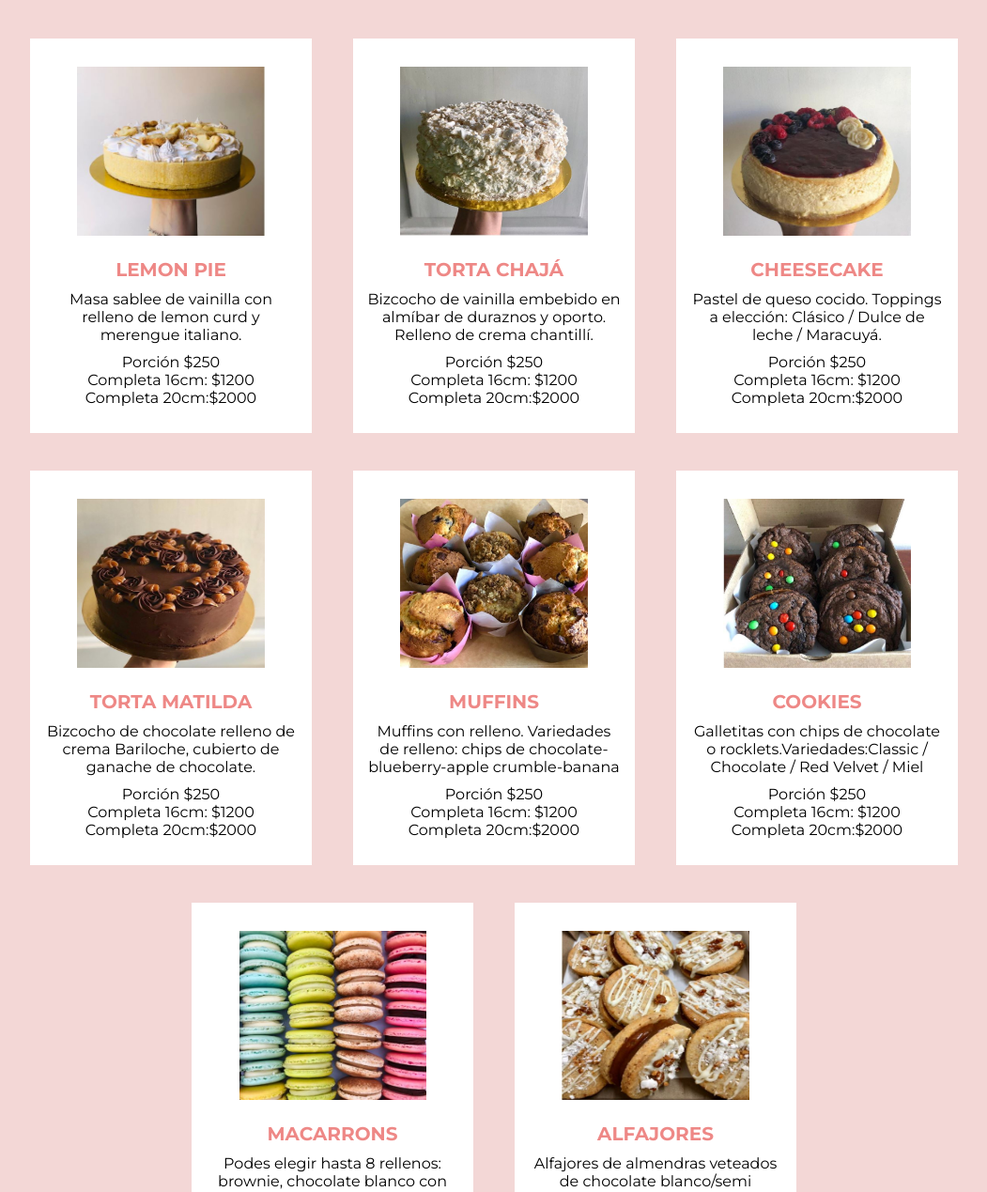
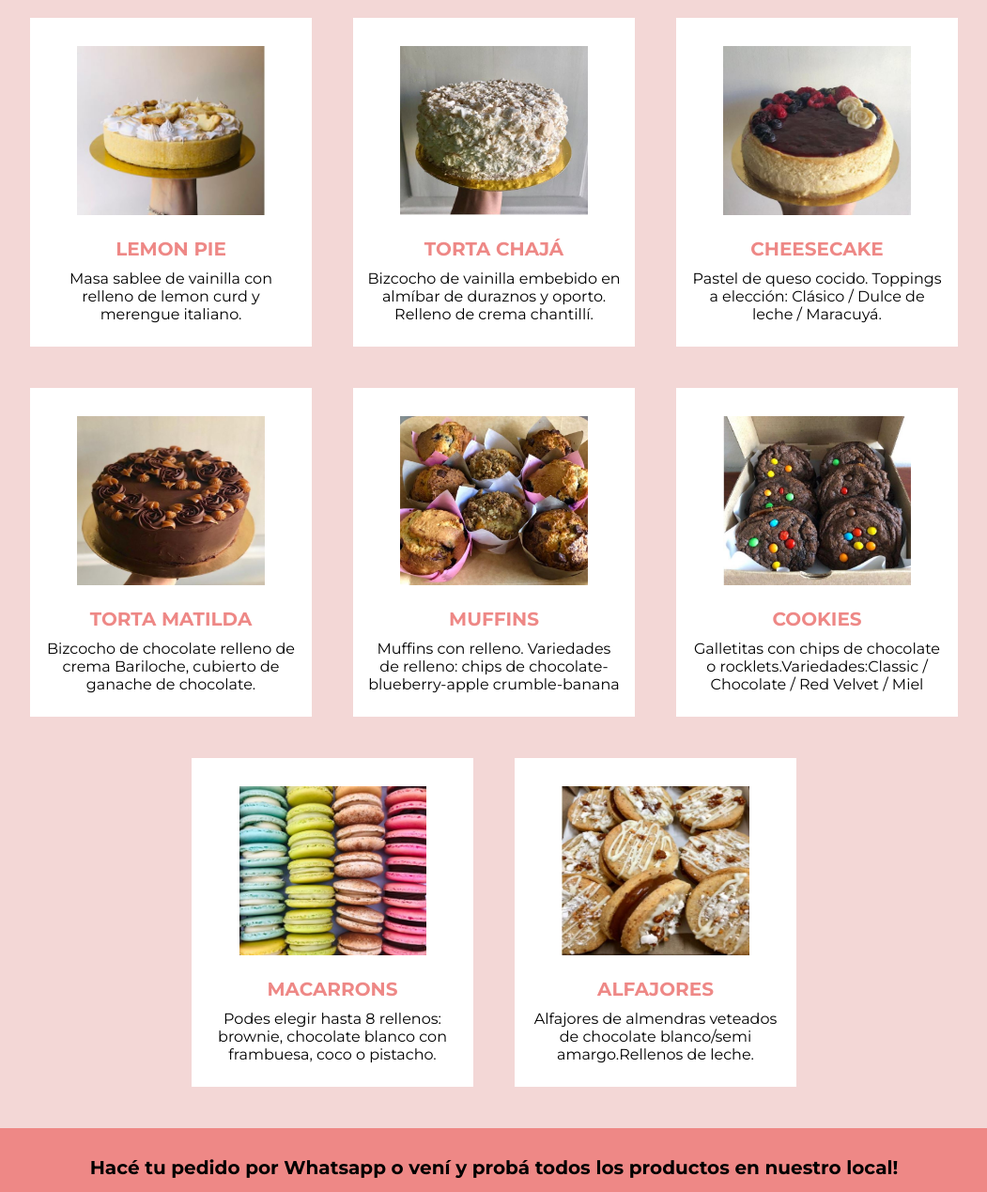
Before and after one commit to lsileika/Sucr-ePasteler-a, a plain HTML site: page paginas/productos.html in a window 1280 px wide. Shown: the part 530-1799 px from the top of the page at 94% size, without its empty margins (119-1170 px from the left). Drawn offline with nearby package versions, Linux system fonts and the light colour scheme.

Commit message:
Transicion menu y lista de productos

```diff
--- a/css/estilos.css
+++ b/css/estilos.css
@@ -401,6 +401,8 @@ main{
     #visitanos iframe{
         padding-top:20px;
     }
+
+    }
 }
 
 
@@ -467,10 +469,12 @@ header a{
     line-height: 25px;
     font-family: montserrat;
     font-weight: 500;
+    transition-duration: 0.4s;
 }
 
 header a:hover {
     color: white;
+    transform: scale(1.2,1.2);
 }
 
 #menu{
@@ -515,7 +519,7 @@ header a:hover {
 
 
 #inicioRecetas{
-    padding-top: 80px;
+    padding-top: 40px;
     padding-bottom: 80px;
     text-align: center;
     text-decoration: none;
@@ -872,13 +876,19 @@ header a:hover {
     padding-top: 30px;
     padding-bottom: 30px;
     width: 300px;
-    height: 420px;
+    height: 350px;
+    overflow: hidden;
     display: inline-block;
     text-decoration: none;
     background-color: white;
     text-align: center;
+    transition-duration: 0.4s;
 }
 
+.producto:hover{
+    width: 350px;
+    height: 450px;
+}
 
 .producto img{
     width: 200px;
@@ -892,7 +902,7 @@ header a:hover {
 }
 
 .producto p{
-    padding-bottom:10px;
+    padding-bottom:25px;
 
 }
 
--- a/paginas/productos.html
+++ b/paginas/productos.html
@@ -8,11 +8,13 @@
 
     <!-- CSS-->
     <link  rel="stylesheet" href="../css/estilos.css" type="text/css">
+    <link rel="stylesheet" href="https://raw.github.com/daneden/animate.css/master/animate.css"/>
 
     <!-- tipografias-->
     <link rel="preconnect" href="https://fonts.googleapis.com">
     <link rel="preconnect" href="https://fonts.gstatic.com" crossorigin>
     <link href="https://fonts.googleapis.com/css2?family=Montserrat:wght@300;400;500;600;700&family=Prata&display=swap" rel="stylesheet">
+
 </head>
 
 <body>
@@ -55,7 +57,7 @@
                 Completa 20cm:$2000<br>
                 </p>
             </div>
-            <div class="producto 2">
+            <div class="producto">
                 <img src="../Imagenes/tortachaja.JPG" alt="tortachaja"><br>
                 <h3>TORTA CHAJÁ</h3>
                 <p>Bizcocho de vainilla embebido en almíbar de duraznos y oporto. Relleno de crema chantillí.
@@ -66,7 +68,7 @@
                 Completa 20cm:$2000<br>
                 </p>
             </div>
-            <div class="producto 3">
+            <div class="producto">
                 <img src="../Imagenes/cheescake.JPG" alt="cheesecake"><br>
                 <h3>CHEESECAKE</h3>
                 <p>Pastel de queso cocido. Toppings a elección: Clásico / Dulce de leche / Maracuyá.
@@ -77,7 +79,7 @@
                 Completa 20cm:$2000<br>
                 </p>
             </div>
-            <div class="producto 4">
+            <div class="producto">
                 <img src="../Imagenes/tortamatilda.JPG" alt="matilda"><br>
                 <h3>TORTA MATILDA</h3>
                 <p>Bizcocho de chocolate relleno de crema Bariloche, cubierto de ganache de chocolate.</p>
@@ -87,7 +89,7 @@
                 Completa 20cm:$2000<br>
                 </p>
             </div>
-            <div class="producto 5">
+            <div class="producto">
                 <img src="../Imagenes/muffins.JPG" alt="muffins"><br>
                 <h3>MUFFINS</h3>
                 <p>Muffins con relleno. Variedades de relleno: chips de chocolate-blueberry-apple crumble-banana</p>
@@ -97,7 +99,7 @@
                 Completa 20cm:$2000<br>
                 </p>
             </div>
-            <div class="producto 6">
+            <div class="producto">
                 <img src="../Imagenes/cookies.JPG" alt="Cookies"><br>
                 <h3>COOKIES</h3>
                 <p>Galletitas con chips de chocolate o rocklets.Variedades:Classic / Chocolate / Red Velvet / Miel </p>
@@ -107,7 +109,7 @@
                 Completa 20cm:$2000<br>
                 </p>
             </div>
-            <div class="producto 7">
+            <div class="producto">
                 <img src="../Imagenes/macarrons.JPG" alt="macarrons"><br>
                 <h3>MACARRONS</h3>
                 <p>Podes elegir hasta 8 rellenos: brownie, chocolate blanco con frambuesa, coco o pistacho.</p>
@@ -117,7 +119,7 @@
                 Completa 20cm:$2000<br>
                 </p>
             </div>
-            <div class="producto 8">
+            <div class="producto">
                 <img src="../Imagenes/alfajores.JPG" alt="alfajores"><br>
                 <h3>ALFAJORES</h3>
                 <p>Alfajores de almendras veteados de chocolate blanco/semi amargo.Rellenos de leche.</p>
```
